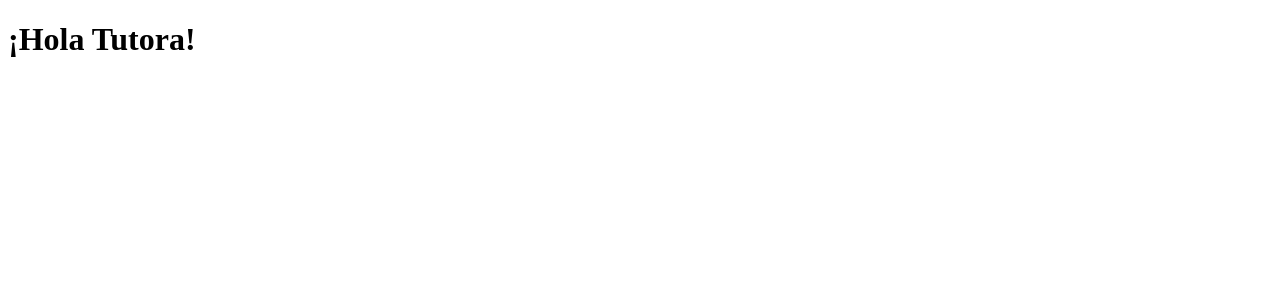
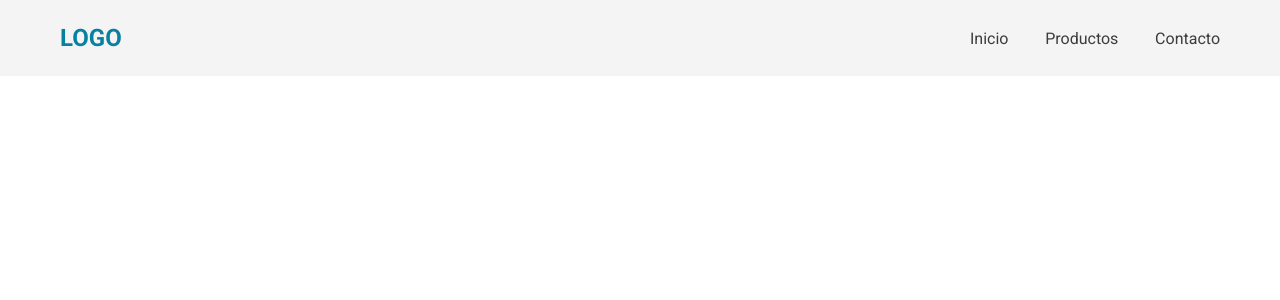
Before and after one commit to CarlosAkos/curso-reactjs, a React (Create React App) app: page / in a window 1280 px wide. Shown: the top 300 px of the page. Built offline with nearby package versions, Linux system fonts and the light colour scheme.

Commit message:
desafio 2 menu ecommerce

```diff
--- a/src/App.js
+++ b/src/App.js
@@ -1,8 +1,8 @@
+import Navbar from "./components/Navbar/Navbar";
 function App() {
   return (
     <div>
-      <h1>¡Hola Tutora!</h1>
-      <p></p>
+      <Navbar />
     </div>
   );
 }
--- /dev/null
+++ b/src/components/Navbar/Navbar.js
@@ -0,0 +1,12 @@
+export default function header() {
+    return(
+        <nav className="Header">
+            <h1 style={{color: '#0880A1'}}>LOGO</h1>
+        <div className="NavOptions">
+            <a href="#">Inicio</a>
+            <a href="#">Productos</a>
+            <a href="#">Contacto</a>
+        </div>
+        </nav>
+    )
+};
--- a/src/index.js
+++ b/src/index.js
@@ -2,6 +2,9 @@ import React from 'react';
 import ReactDOM from 'react-dom/client';
 import App from './App';
 import reportWebVitals from './reportWebVitals';
+import "./styles/Styles.css"
+import "./styles/Fonts.css"
+
 
 const root = ReactDOM.createRoot(document.getElementById('root'));
 root.render(
--- /dev/null
+++ b/src/styles/Fonts.css
@@ -0,0 +1,5 @@
+@import url('https://fonts.googleapis.com/css2?family=Roboto:ital,wght@0,100;0,300;0,400;0,500;0,700;0,900;1,100;1,300;1,400;1,500;1,700;1,900&display=swap');
+
+*{
+    font-family: 'Roboto', sans-serif;
+}
--- /dev/null
+++ b/src/styles/Navbar.css
@@ -0,0 +1,23 @@
+.Header{
+    background-color: rgb(244, 244, 244);
+    padding: 24px 60px;
+    display: flex;
+    justify-content: space-between;
+    width: 100%;
+}
+
+.NavOptions{
+    width: 250px;
+    display: flex;
+    align-items: center;
+    justify-content: space-between;
+}
+
+.NavOptions, a{
+    text-decoration: none;
+    color: rgb(60, 60, 60);
+}
+
+.NavOptions, a:hover{
+    color:#0880A1;
+}
--- /dev/null
+++ b/src/styles/Styles.css
@@ -0,0 +1,7 @@
+@import url(./Navbar.css);
+
+*{
+    padding: 0;
+    margin: 0;
+    box-sizing: border-box;
+}
```
